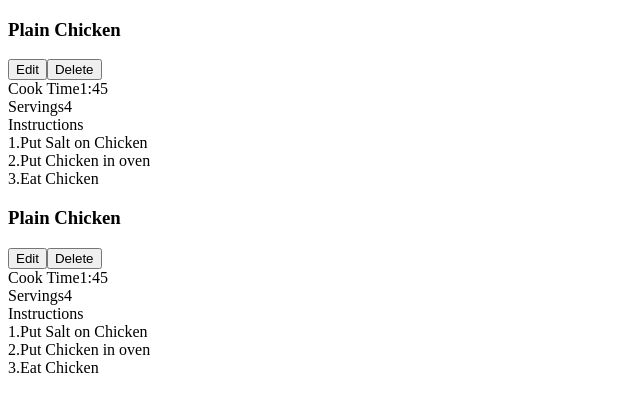
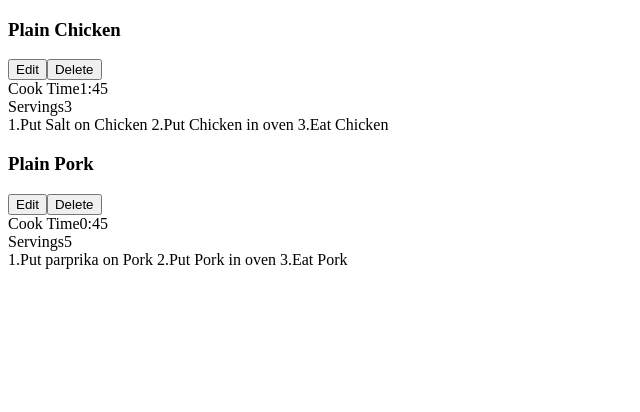
Before and after one commit to Garvnanwani/react_recipe_app, a React (Create React App) app: page / in a window 1280 px wide. Shown: the top 412 px of the page, without its empty margins (0-640 px from the left). Built offline with nearby package versions, Linux system fonts and the light colour scheme.

Commit message:
made dynamic

```diff
--- a/src/components/App.js
+++ b/src/components/App.js
@@ -3,8 +3,25 @@ import RecipeList from './RecipeList';
 
 function App() {
   return (
-    <RecipeList />
+    <RecipeList recipes={sampleRecipes} />
   );
 }
 
+const sampleRecipes = [
+  {
+    id: 1,
+    name: 'Plain Chicken',
+    servings: 3,
+    cookTime: '1:45',
+    instructions: '1.Put Salt on Chicken \n 2.Put Chicken in oven \n 3.Eat Chicken'
+  },
+  {
+    id: 2,
+    name: 'Plain Pork',
+    servings: 5,
+    cookTime: '0:45',
+    instructions: '1.Put parprika on Pork \n 2.Put Pork in oven \n 3.Eat Pork'
+  },
+]
+
 export default App;
--- a/src/components/Recipe.js
+++ b/src/components/Recipe.js
@@ -1,10 +1,13 @@
-import React from 'react'
+import React from "react"
 
-const Recipe = () => {
+const Recipe = (props) => {
+
+    const { name, cookTime, servings, instructions } = props
+
     return (
         <>
             <div>
-                <h3>Plain Chicken</h3>
+                <h3>{name}</h3>
                 <div>
                     <button>Edit</button>
                     <button>Delete</button>
@@ -12,17 +15,14 @@ const Recipe = () => {
             </div>
             <div>
                 <span>Cook Time</span>
-                <span>1:45</span>
+                <span>{cookTime}</span>
             </div>
             <div>
                 <span>Servings</span>
-                <span>4</span>
+                <span>{servings}</span>
             </div>
             <div>
-                <span>Instructions</span>
-                <div>1.Put Salt on Chicken</div>
-                <div>2.Put Chicken in oven</div>
-                <div>3.Eat Chicken</div>
+                <span>{instructions}</span>
             </div>
         </>
     )
--- a/src/components/RecipeList.js
+++ b/src/components/RecipeList.js
@@ -1,12 +1,13 @@
-import React from 'react'
-import Recipe from './Recipe'
+import React from "react"
+import Recipe from "./Recipe"
 
-const RecipeList = () => {
+const RecipeList = ({ recipes }) => {
     return (
-        <>
-            <Recipe />
-            <Recipe />
-        </>
+        <div>
+            {recipes.map((recipe) => {
+                return <Recipe key={recipe.id} {...recipe} />
+            })}
+        </div>
     )
 }
 
```
